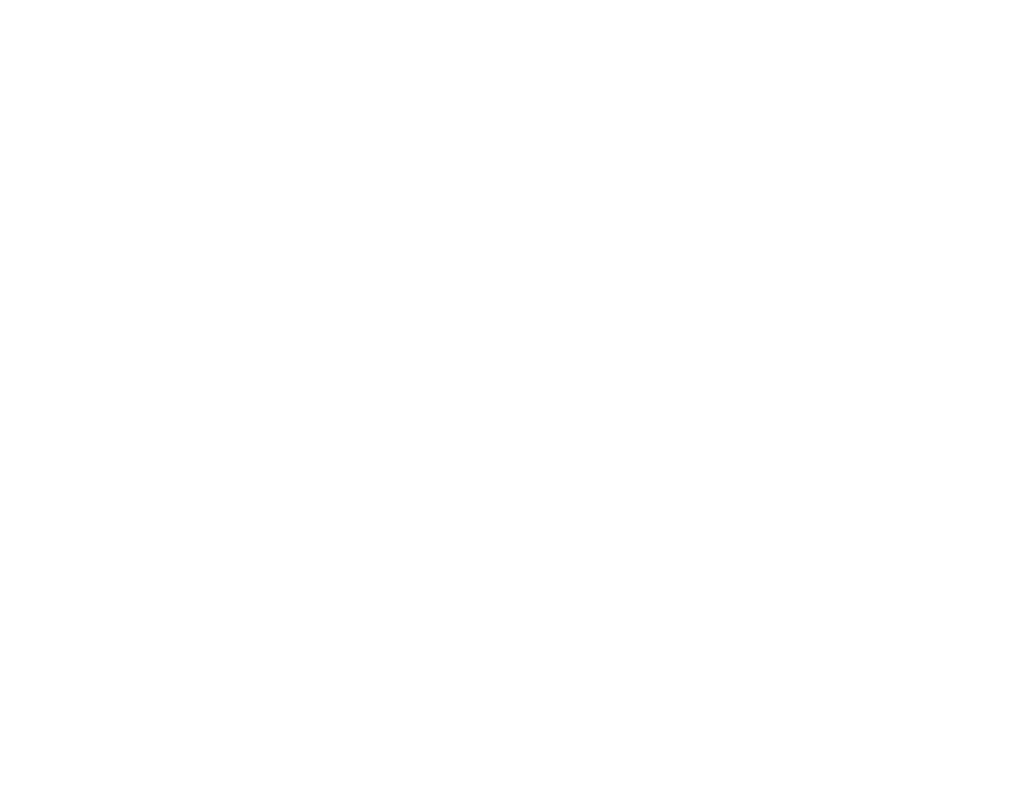
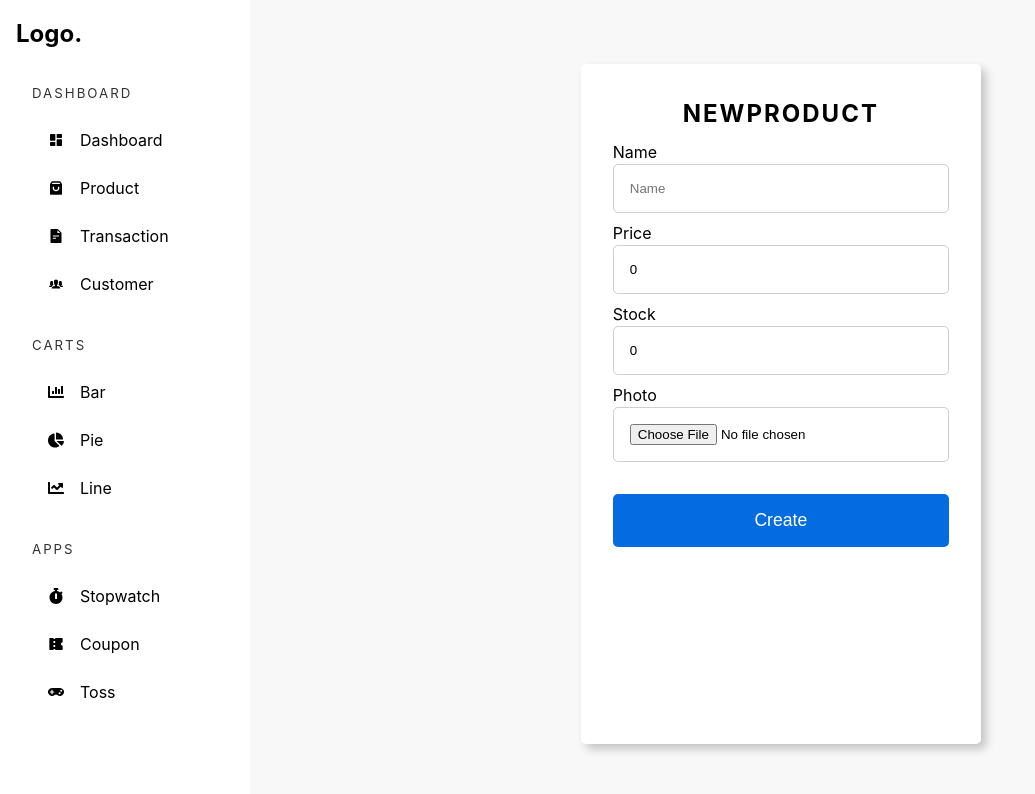
Before and after one commit to realsoumyadey07/E, a React (Vite) app: page /admin/product/new in a window 1280 px wide. Before the commit this address had no page. Shown: the top 794 px of the page, without its empty margins (0-1035 px from the left). Built offline with nearby package versions, Linux system fonts and the light colour scheme.

Commit message:
add product is added

```diff
--- a/src/App.tsx
+++ b/src/App.tsx
@@ -5,6 +5,9 @@
 const Products = lazy(()=> import("./pages/Products"));
 const Transaction = lazy(()=> import("./pages/Transaction"));
 const Customers = lazy(()=> import("./pages/Customers"));
+const NewProduct = lazy(()=> import("./pages/management/NewProduct"));
+const ProductManagement = lazy(()=> import("./pages/management/ProductManagement"));
+const TransactionManagement = lazy(()=> import("./pages/management/TransactionManagement"));
 export default function App() {
   return (
     <Router>
@@ -18,6 +21,11 @@
         {/* charts */}
 
         {/* apps */}
+
+        {/* managment */}
+        <Route path="/admin/product/new" element={<NewProduct/>}/>
+        <Route path="/admin/product/:id" element={<ProductManagement/>}/>
+        <Route path="/admin/transaction/:id" element={<TransactionManagement/>}/>
       </Routes>
       </Suspense>
     </Router>
--- a/src/pages/Customers.tsx
+++ b/src/pages/Customers.tsx
@@ -1,12 +1,100 @@
+import { ReactElement, useCallback, useState } from "react";
 import AdminSidebar from "../components/AdminSidebar";
+import { Column } from "react-table";
+import TableHOC from "../components/TableHOC";
+import { FaTrash } from "react-icons/fa";
 
+interface DataType {
+  avatar: ReactElement;
+  name: string;
+  email: string;
+  gender: string;
+  role: string;
+  action: ReactElement;
+}
+const columns: Column<DataType>[] = [
+  {
+    Header: "Avatar",
+    accessor: "avatar",
+  },
+  {
+    Header: "Name",
+    accessor: "name",
+  },
+  {
+    Header: "Gender",
+    accessor: "gender",
+  },
+  {
+    Header: "Role",
+    accessor: "role",
+  },
+  {
+    Header: "Action",
+    accessor: "action",
+  },
+];
+const img = "https://randomuser.me/api/portraits/women/54.jpg";
+const img2 = "https://randomuser.me/api/portraits/women/50.jpg";
+const arr:DataType[] = [
+  {
+    avatar: (
+      <img
+        style={{
+          borderRadius: "50%",
+        }}
+        src={img}
+        alt="Shoes"
+      />
+    ),
+    name: "Emily Palmer",
+    email: "emily.palmer@example.com",
+    gender: "female",
+    role: "user",
+    action: (
+      <button>
+        <FaTrash />
+      </button>
+    ),
+  },
+
+  {
+    avatar: (
+      <img
+        style={{
+          borderRadius: "50%",
+        }}
+        src={img2}
+        alt="Shoes"
+      />
+    ),
+    name: "May Scoot",
+    email: "aunt.may@example.com",
+    gender: "female",
+    role: "user",
+    action: (
+      <button>
+        <FaTrash />
+      </button>
+    ),
+  },
+];
 export default function Customers() {
+  const [data] = useState<DataType[]>(arr);
+  const Table = useCallback(
+    TableHOC<DataType>(
+      columns,
+      data,
+      "dashboard-product-box",
+      "Customers"),
+    []
+  );
   return (
     <div className="adminContainer">
       {/* sidebar */}
       <AdminSidebar/>
       {/* main */}
-      <main>Customers</main>
+      <main>{Table()}</main>
     </div>
   )
 }
--- a/src/pages/Products.tsx
+++ b/src/pages/Products.tsx
@@ -114,7 +114,11 @@
 export default function Products() {
   const [data] = useState<DataType[]>(arr);
   const Table = useCallback(
-    TableHOC<DataType>(columns, data, "dashboard-product-box", "Products"),
+    TableHOC<DataType>(
+      columns,
+      data,
+      "dashboard-product-box",
+      "Products"),
     []
   );
   return (
--- a/src/pages/Transaction.tsx
+++ b/src/pages/Transaction.tsx
@@ -1,12 +1,88 @@
+import { ReactElement, useCallback, useState } from "react";
 import AdminSidebar from "../components/AdminSidebar";
+import { Column } from "react-table";
+import TableHOC from "../components/TableHOC";
+import { Link } from "react-router-dom";
 
+
+interface DataType {
+  user: string;
+  amount: number;
+  discount: number;
+  quantity: number;
+  status: ReactElement;
+  action: ReactElement;
+}
+const columns: Column<DataType>[] = [
+  {
+    Header: "User",
+    accessor: "user",
+  },
+  {
+    Header: "Amount",
+    accessor: "amount",
+  },
+  {
+    Header: "Discount",
+    accessor: "discount",
+  },
+  {
+    Header: "Quantity",
+    accessor: "quantity",
+  },
+  {
+    Header: "Staus",
+    accessor: "status",
+  },
+  {
+    Header: "Action",
+    accessor: "action"
+  }
+];
+const arr: DataType[] = [
+  {
+    user: "Charas",
+    amount: 4500,
+    discount: 400,
+    quantity: 3,
+    status: <span className="red">Processing</span>,
+    action: <Link to="/admin/transaction/sajknaskf">Manage</Link>
+  },
+  {
+    user: "Charas",
+    amount: 4500,
+    discount: 400,
+    quantity: 3,
+    status: <span className="red">Processing</span>,
+    action: <Link to="/admin/transaction/sajknaskf">Manage</Link>
+  },
+  {
+    user: "Charas",
+    amount: 4500,
+    discount: 400,
+    quantity: 3,
+    status: <span className="red">Processing</span>,
+    action: <Link to="/admin/transaction/sajknaskf">Manage</Link>
+  },
+]
 export default function Transaction() {
+  const [data] = useState<DataType[]>(arr);
+  const Table = useCallback(
+    TableHOC<DataType>(
+      columns,
+      data,
+      "dashboard-product-box",
+      "Transactions"),
+    []
+  );
   return (
     <div className="adminContainer">
       {/* sidebar */}
       <AdminSidebar/>
       {/* main */}
-      <main>Transaction</main>
+      <main>
+        {Table()}
+      </main>
     </div>
   )
 }
--- /dev/null
+++ b/src/pages/management/NewProduct.tsx
@@ -0,0 +1,72 @@
+import { ChangeEvent, useState } from "react";
+import AdminSidebar from "../../components/AdminSidebar";
+
+export default function NewProduct() {
+  const [name, setName] = useState<string>("");
+  const [stock, setStock] = useState<number>(0);
+  const [price, setPrice] = useState<number>(0);
+  const [photo, setPhoto] = useState<string>("");
+
+  const changeImageHandle = (e:ChangeEvent<HTMLInputElement>)=>{
+     const file:File | undefined = e.target.files?.[0];
+     const reader: FileReader = new FileReader();
+     if(file){
+          reader.readAsDataURL(file);
+          reader.onloadend =()=>{
+               if(reader.result==="string") setPhoto(reader.result);
+          }
+     }
+  }
+  return (
+    <div className="adminContainer">
+      {/* sidebar */}
+      <AdminSidebar />
+      {/* main */}
+      <main className="product-management">
+        <article>
+          <form>
+            <h2>NewProduct</h2>
+            <div>
+              <label>Name</label>
+              <input
+               required
+               type="text"
+               value={name}
+               onChange={(e)=>setName(e.target.value)}
+               placeholder="Name" />
+            </div>
+            <div>
+              <label>Price</label>
+              <input
+               required
+               type="number"
+               placeholder="Price"
+               value={price}
+               onChange={(e)=>setPrice(Number(e.target.value))} />
+            </div>
+            <div>
+              <label>Stock</label>
+              <input
+               required
+               type="number"
+               placeholder="Stock"
+               value={stock}
+               onChange={(e)=>setStock(Number(e.target.value))} />
+            </div>
+            <div>
+              <label>Photo</label>
+              <input
+               required
+               type="file"
+               onChange={changeImageHandle} />
+            </div>
+            {
+               photo && <img src={photo} alt="New Image"/>
+            }
+            <button type="submit">Create</button>
+          </form>
+        </article>
+      </main>
+    </div>
+  );
+}
--- /dev/null
+++ b/src/pages/management/ProductManagement.tsx
@@ -0,0 +1,14 @@
+import AdminSidebar from "../../components/AdminSidebar";
+
+export default function NewProduct() {
+  return (
+    <div className="adminContainer">
+      {/* sidebar */}
+      <AdminSidebar />
+      {/* main */}
+      <main className="product-management">
+
+      </main>
+    </div>
+  );
+}
--- /dev/null
+++ b/src/pages/management/TransactionManagement.tsx
@@ -0,0 +1,14 @@
+import AdminSidebar from "../../components/AdminSidebar";
+
+export default function NewProduct() {
+  return (
+    <div className="adminContainer">
+      {/* sidebar */}
+      <AdminSidebar />
+      {/* main */}
+      <main className="product-management">
+
+      </main>
+    </div>
+  );
+}
--- a/src/styles/_products.scss
+++ b/src/styles/_products.scss
@@ -1,11 +1,11 @@
-.dashboard-product-box{
+.dashboard-product-box {
   background-color: white;
   padding: 2rem;
   overflow: auto;
   @include square(100%);
 }
 
-.create-product-btn{
+.create-product-btn {
   position: fixed;
   right: 2rem;
   top: 2rem;
@@ -14,7 +14,109 @@
   border-radius: 50%;
   background-color: red;
   color: white;
-     &:hover{
+  &:hover {
     opacity: 0.8;
   }
 }
+.product-management {
+     @include flex(row, center, unset);
+     padding: 4rem;
+
+     > section {
+       overflow-y: auto;
+       width: 100%;
+       height: 85vh;
+       max-width: 500px;
+       box-shadow: 0px 5px 5px rgba(0, 0, 0, 0.216);
+       background-color: white;
+       padding: 5rem;
+       @include flex(column, unset, unset, 1rem);
+       position: relative;
+       border-radius: 5px;
+
+       > h2 {
+         @include heading(2px);
+         text-align: center;
+       }
+
+       > img {
+         @include square(100%);
+         object-fit: cover;
+       }
+
+       > strong {
+         font-weight: 300;
+       }
+
+       > span {
+         position: absolute;
+         right: 2rem;
+         top: 2rem;
+       }
+
+       > p {
+         text-align: center;
+         letter-spacing: 2px;
+         text-transform: uppercase;
+       }
+       > h3 {
+         text-align: center;
+         font-size: 2rem;
+       }
+     }
+
+     > article {
+       height: 85vh;
+       padding: 2rem;
+       width: 100%;
+       max-width: 400px;
+       background-color: white;
+       border-radius: 5px;
+       box-shadow: 5px 5px 10px rgba(0, 0, 0, 0.216);
+
+       > form {
+         @include flex(column, unset, center, 2rem);
+         > h2 {
+           text-transform: uppercase;
+           letter-spacing: 2px;
+         }
+
+         > img {
+           @include square(5rem);
+           object-fit: cover;
+           border-radius: 5px;
+         }
+
+         > div {
+           width: 100%;
+           position: relative;
+           > label {
+             position: absolute;
+             left: 0;
+             top: -1.5rem;
+           }
+
+           > input {
+             @include inputStyle(
+               100%,
+               1rem,
+               unset,
+               1px solid rgba(13, 13, 13, 0.196)
+             );
+             border-radius: 5px;
+           }
+         }
+
+         > button {
+           padding: 1rem;
+           border: none;
+           background-color: rgb(5, 107, 224);
+           color: white;
+           width: 100%;
+           border-radius: 5px;
+           font-size: 1.1rem;
+           cursor: pointer;
+         }
+       }
+     }
+}
--- a/src/styles/app.scss
+++ b/src/styles/app.scss
@@ -97,9 +97,9 @@
       }
       a {
         text-decoration: none;
-        background-color: rgba(44, 104, 255, 0.455);
-        color: rgba(44, 104, 255);
-        padding: 0.25rem 0.5rem;
+        background-color: rgba(11, 80, 253, 0.87);
+        color: rgb(255, 255, 255);
+        padding: .5rem 0.8rem;
         border-radius: 10px;
       }
       button {
@@ -135,7 +135,7 @@
     outline: none;
     border-radius: 10px;
     cursor: pointer;
-    background-color: rgba(0,115,255);
+    background-color: rgb(0, 115, 255);
     color: white;
     &:disabled{
       background-color: rgba(0, 115, 255, 0.1);
```
Lines whose indentation alone changed are shown as unchanged.
